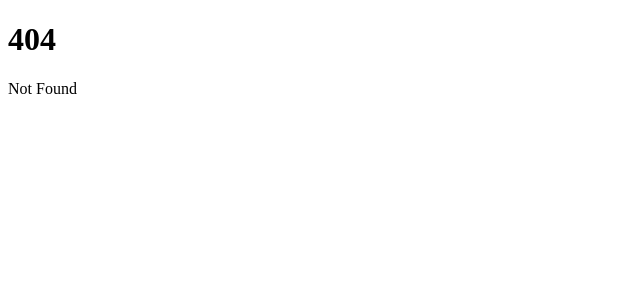
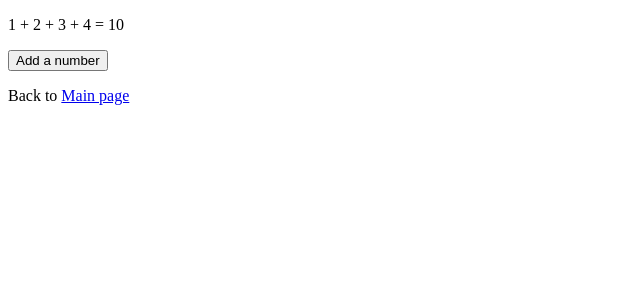
Before and after one commit to twent/svelte-kit-learning, a SvelteKit app: page /chapter-one/reactivity/updating-data in a window 1280 px wide. Before the commit this address had no page. Shown: the top 300 px of the page, without its empty margins (0-640 px from the left). Built offline with nearby package versions, Linux system fonts and the light colour scheme.

Commit message:
✅ 1.2.4 Reactive updating data (arrays, objects)

```diff
--- a/src/routes/+page.svelte
+++ b/src/routes/+page.svelte
@@ -38,4 +38,10 @@
 	<li>
 		<Link href="/chapter-one/reactivity/statements" title="Task 3 - Reactive statements" />
 	</li>
+	<li>
+		<Link
+			href="/chapter-one/reactivity/updating-data"
+			title="Task 4 - Updating arrays and objects"
+		/>
+	</li>
 </ul>
--- /dev/null
+++ b/src/routes/chapter-one/reactivity/updating-data/+page.svelte
@@ -0,0 +1,19 @@
+<script>
+	import { HomeLink } from '$lib/index.js'
+
+	let numbers = [1, 2, 3, 4]
+
+	function addNumber() {
+		// numbers.push(numbers.length + 1) - it's not works (reactive assignment not recieve data)
+		numbers = [...numbers, numbers.length + 1] // - it's works
+		// numbers[numbers.length] = numbers.length + 1 // - also works
+	}
+
+	$: sum = numbers.reduce((t, n) => t + n, 0)
+</script>
+
+<p>{numbers.join(' + ')} = {sum}</p>
+
+<button on:click={addNumber}>Add a number</button>
+
+<HomeLink />
```
